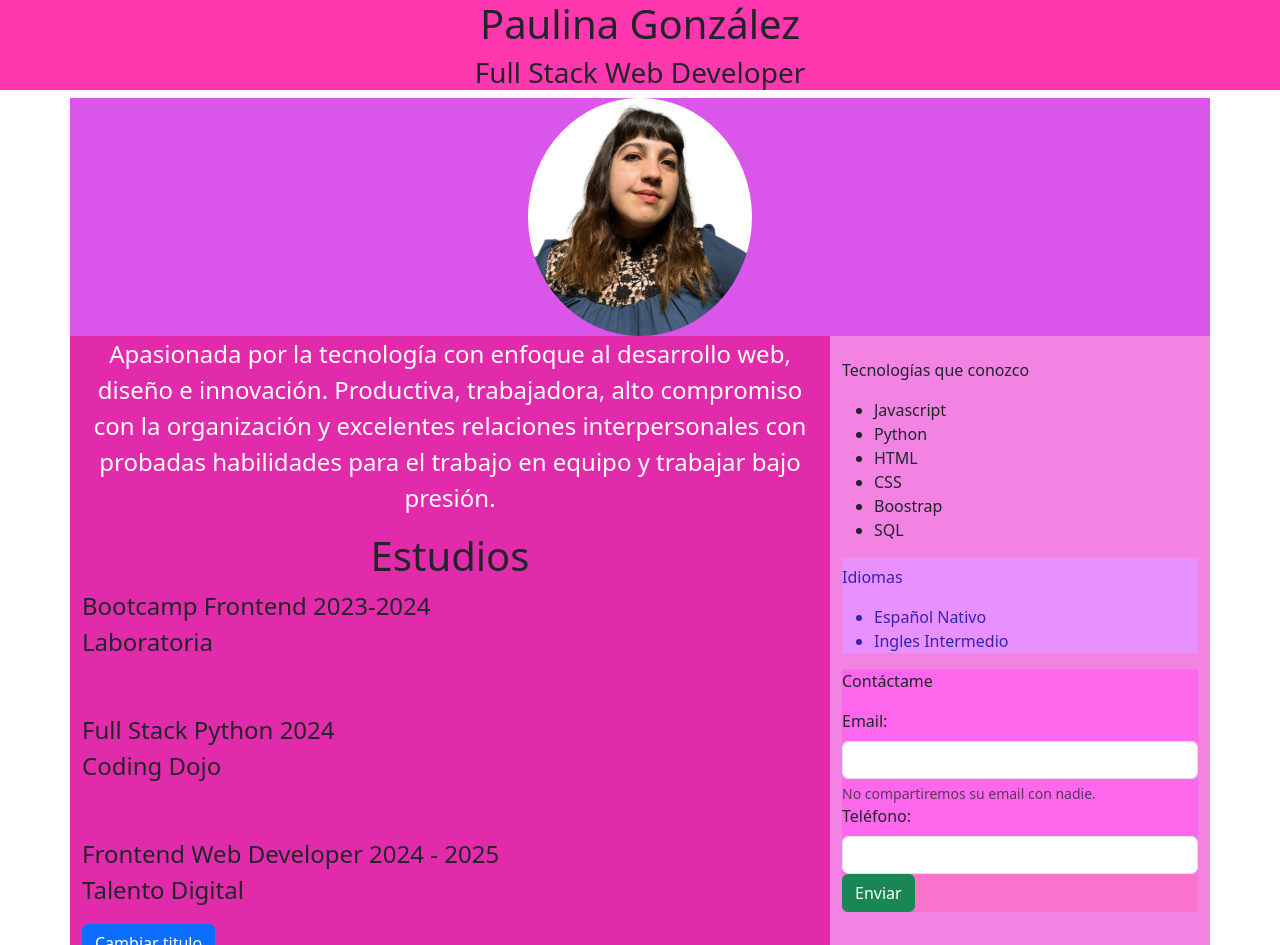
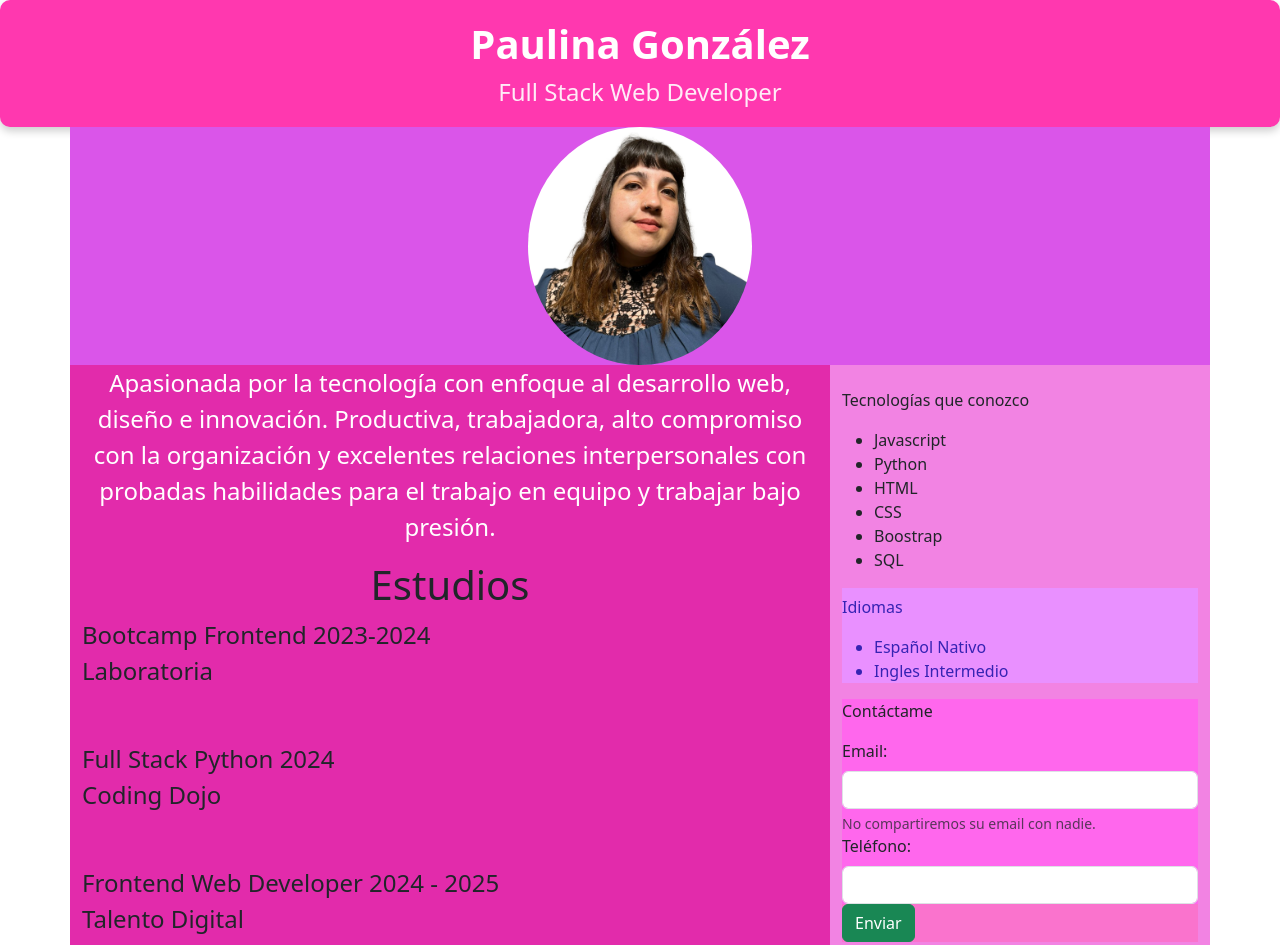
Before and after one commit to Paugdev/evaluacionPortafolio, a plain HTML site: page index.html in a window 1280 px wide. Shown: the top 945 px of the page. Drawn offline with Linux system fonts and the light colour scheme.

Commit message:
se corrigen estilos

```diff
--- a/assets/css/styles.css
+++ b/assets/css/styles.css
@@ -1,5 +1,30 @@
-header{
+header {
     background-color: rgb(255, 56, 175);
+    text-align: center;
+    padding: 20px 10px;
+    color: white;
+    border-radius: 10px;
+    box-shadow: 0px 4px 8px rgba(0, 0, 0, 0.2);
+}
+
+#tituloEspecial {
+    font-size: 2.5rem;
+    font-weight: bold;
+    margin: 0;
+}
+
+header h3 {
+    font-size: 1.5rem;
+    font-weight: normal;
+    margin: 10px 0 0;
+    color: rgba(255, 255, 255, 0.9);
+}
+
+p h2{
+    font-size: 1.5rem;
+    font-weight: normal;
+    margin: 10px 0 0;
+    color: rgba(255, 255, 255, 0.9);
 }
 
 h1{
@@ -43,7 +68,13 @@ h3{
     width: 20%;
     border-radius: 50%;
     margin: 0 auto;
-    display: flex;
+    display: block;
+    transition: all 0.3s ease-in-out;
+}
+
+.avatar:hover {
+    transform: scale(1.2);
+    filter: brightness(1.2);
 }
 
 .container{
```
